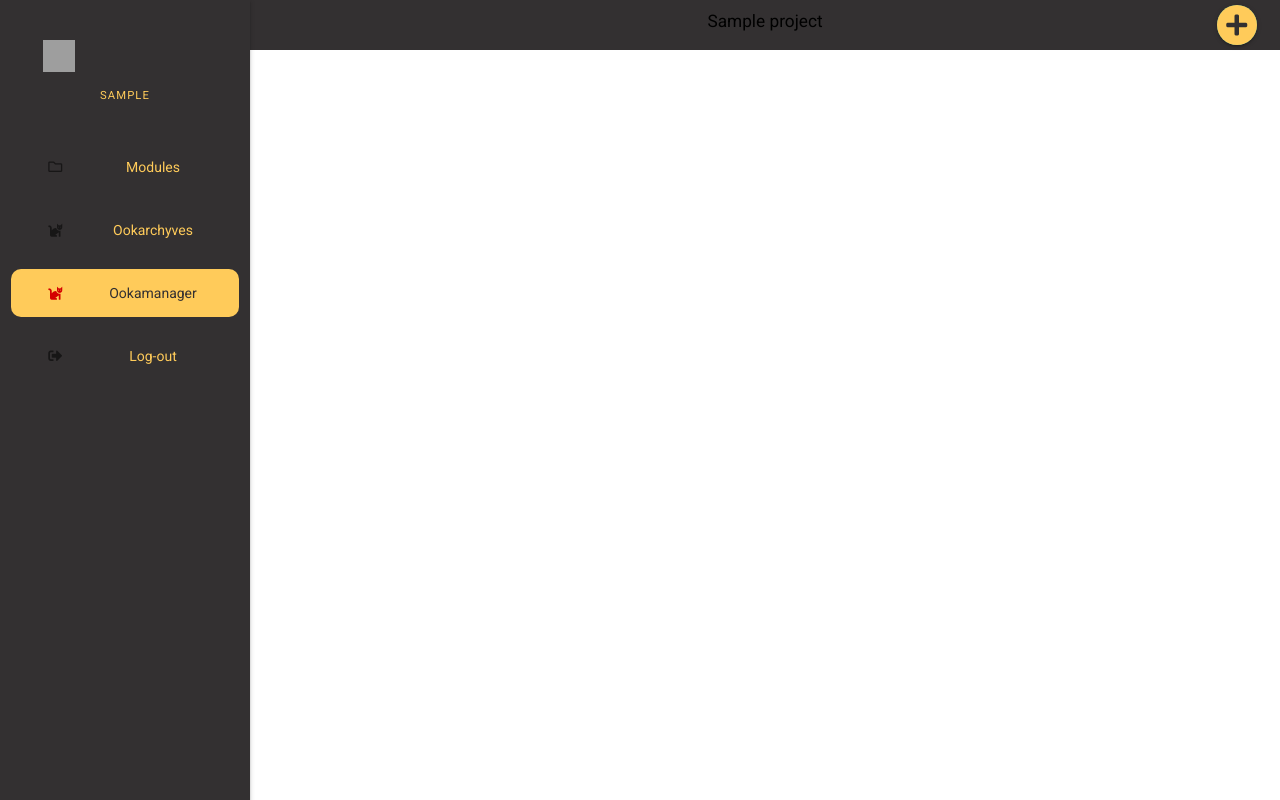
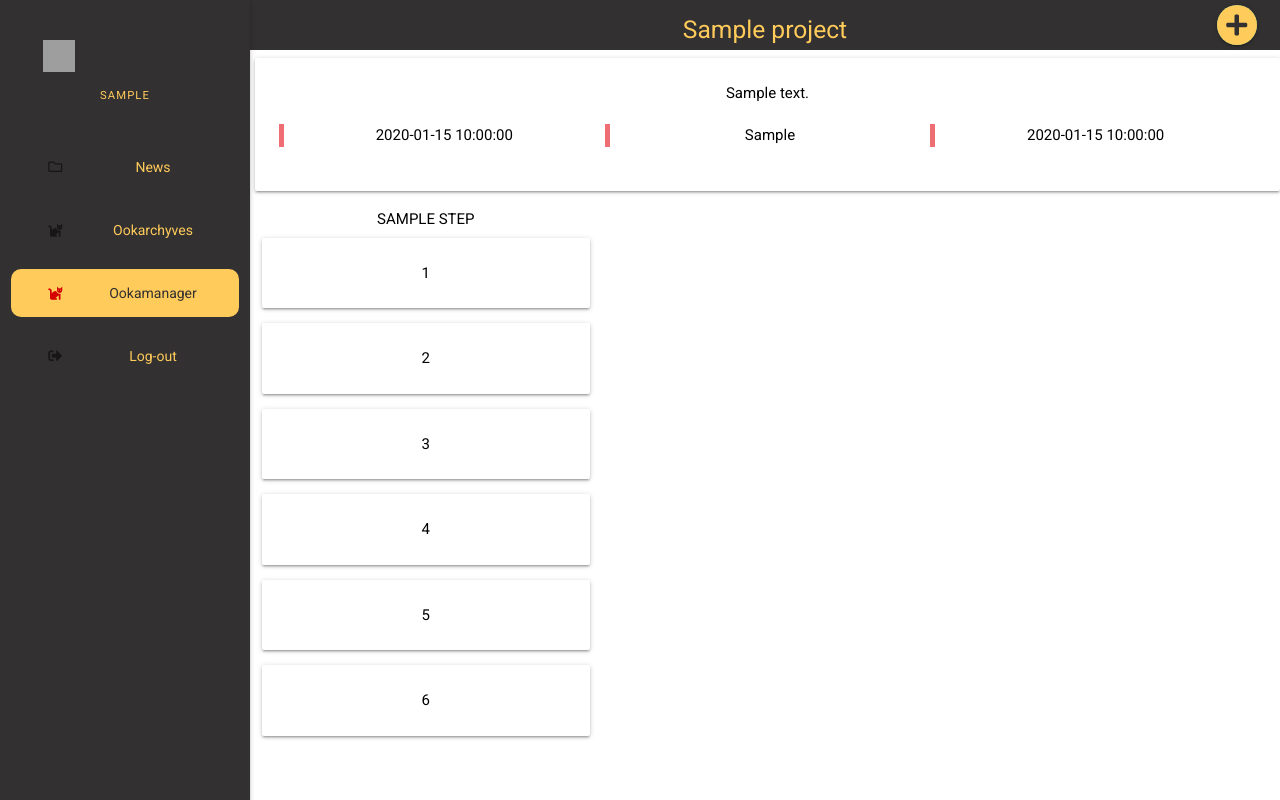
Before and after one commit to MmeOokamy/super-potatoes, a Flask app: page /ookamanager/dashboard/1 in a window 1280 px wide. Run offline with Flask 2, Linux system fonts and the light colour scheme; a user stored in the database is signed in; tables that the repository leaves empty hold one stand-in row (values such as "Sample post"); some libraries are stand-ins or nearby versions; grey boxes are pictures that could not be loaded.

Commit message:
module:OM debut du template pour le dashbord

```diff
--- a/App/ooka_tools.py
+++ b/App/ooka_tools.py
@@ -1,5 +1,7 @@
 import os
+import jinja2
 from datetime import datetime as dt
+
 
 def get_env_variable(name):
    """[summary]
--- a/App/ookamanager/models.py
+++ b/App/ookamanager/models.py
@@ -73,19 +73,19 @@ class Steps(db.Model):
         db.Integer,
         primary_key=True
     )
-    steps_name = db.Column(
+    step_name = db.Column(
         db.String(255),
         nullable=False,
     )
-    steps_order = db.Column(
+    step_order = db.Column(
         db.Integer,
         default = 1,
     )
-    steps_visible = db.Column(
+    step_visible = db.Column(
         db.Integer,
         default = 1,
     )
-    steps_color = db.Column(
+    step_color = db.Column(
         db.String(30),
         nullable=True,
     )
--- a/App/ookamanager/routes.py
+++ b/App/ookamanager/routes.py
@@ -5,7 +5,7 @@ from flask import (
 )
 
 from .. import login_manager
-from .models import db, Projects, Modules
+from .models import db, Projects, Modules, Steps, Status
 from .forms import ProjectForm, ModuleForm
 
 
@@ -19,7 +19,7 @@ NAME_MENU= 'Ookamanager'
 @om_bp.route('/')
 @login_required
 def om_index():
-    projects = Projects.query.all()
+    projects = Projects.query.filter_by(project_user_id=current_user.id).all()
     return render_template('om_i.html', menu_active=NAME_MENU,  projects=projects)
 
 
@@ -75,19 +75,35 @@ def om_module():
 @om_bp.route('/dashboard/<dashboard_id>', methods=['GET', 'POST'])
 @login_required
 def om_dashboard(dashboard_id):
+    # on va chercher le projet
     dashboard = Projects.query.filter_by(id=dashboard_id).first()
-    return render_template(
-        'om_dashboard.html',
-        dashboard = dashboard,
-        menu_active=NAME_MENU
-    )
+    # Les colonnes steps
+    steps = Steps.query.all()
+
+    # Si le projet exist on accede au dashboard
+    if dashboard is not None and dashboard.project_user_id == current_user.id:
+        return render_template(
+            'om_dashboard.html',
+            dashboard = dashboard,
+            steps = steps,
+            menu_active=NAME_MENU
+        )
+    else:
+        # redirection si on entre une numero d'id inconnue
+        return redirect(url_for('ookamanager.om_index'))
+
 
 @om_bp.route('/dashboard/<dashboard_id>/todo', methods=['GET', 'POST'])
 @login_required
 def om_add_todo(dashboard_id):
     dashboard = Projects.query.filter_by(id=dashboard_id).first()
+    if dashboard is not None:
+        return render_template(
+            'om_dashboard.html',
+            dashboard = dashboard,
+            menu_active=NAME_MENU
+        )
     return render_template(
-        'om_dashboard.html',
-        dashboard = dashboard,
-        menu_active=NAME_MENU
+            'om_dashboard.html',
+            menu_active=NAME_MENU
     )
--- a/App/ookamanager/templates/om_dashboard.html
+++ b/App/ookamanager/templates/om_dashboard.html
@@ -1,15 +1,15 @@
 {% extends 'base.html' %}
 
-{% block title %}Main Ookamanager{% endblock %}
+{% block title %}{{dashboard.project_name}}{% endblock %}
 {% block topbar %}
 <header id="top-bar">
-   <h6>{{dashboard}}</h6>
+   <h5>{{dashboard.project_name}}</h5>
    <div class="fixed-action-btn">
       <a class="btn-floating btn">
         <i id="ooka-color" class="fas fa-plus"></i>
       </a>
       <ul>
-        <li><a class="btn-floating red" title="Ajouter une taches" href="{{url_for('ookamanager.om_task')}}">
+        <li><a class="btn-floating red" title="Ajouter une taches" href="{{ url_for('ookamanager.om_add_todo',dashboard_id=dashboard)}}">
          <i class="fas fa-thumbtack"></i>
         </a></li>
 
@@ -18,5 +18,33 @@
 </header>
 {% endblock %}
 {% block body %}
+<!-- Afficher le tableau des projets /!\ projet creer par le compte-->
+<div id="ookamanager-dashboard" class="row">
+  <div class="card-panel ">
+      {{dashboard.project_description}}
+    <div class="row" style="margin-bottom: 0; padding-bottom: 0;">
+      <blockquote class="col s12 m4">{{dashboard.project_create_at}}</blockquote>
+      <blockquote class="col s12 m4">{{dashboard.project_estimation}}</blockquote>
+      <blockquote class="col s12 m4">{{dashboard.project_deadline}}</blockquote>
+    </div>
+  </div>
+
+  {% for s in steps |sort(attribute="step_order") %}
+    <div class="step-colonne col s12 m4 ">
+      <div class="step-head {{s.step_color}}">
+
+        {{s.step_name|upper}}
+      </div>
+      <div class="step-body">
+        <div class="card-panel ">1</div>
+        <div class="card-panel ">2</div>
+        <div class="card-panel ">3</div>
+        <div class="card-panel ">4</div>
+        <div class="card-panel ">5</div>
+        <div class="card-panel ">6</div>
+      </div>
+
+    </div>
+  {% endfor %}
 
 {% endblock %}
--- a/App/ookamanager/templates/om_i.html
+++ b/App/ookamanager/templates/om_i.html
@@ -1,6 +1,6 @@
 {% extends 'base.html' %}
 
-{% block title %}Main Ookamanager{% endblock %}
+{% block title %}Projet de {{current_user}}{% endblock %}
 {% block topbar %}
 <header id="top-bar">
   <div class="fixed-action-btn">
@@ -19,8 +19,7 @@
 </header>
 {% endblock %}
 {% block body %}
-
-<!-- Afficher le tableau des projets -->
+<!-- Afficher le tableau des projets /!\ projet creer par le compte-->
 <div id="ookamanager-body" class="row">
   {% for p in projects %}
       <div class="card col s12" >
--- a/App/routes.py
+++ b/App/routes.py
@@ -1,7 +1,6 @@
-from datetime import datetime as dt
-from werkzeug.exceptions import HTTPException
 from flask import current_app as app, request, json, render_template, redirect, url_for
 from flask_login import current_user, login_required, logout_user
+from werkzeug.exceptions import HTTPException
 
 from .ooka_tools import get_year
 
--- a/App/static/css/style.css
+++ b/App/static/css/style.css
@@ -352,6 +352,9 @@ header, main {
 header#top-bar {
   background-color: var(--bgMenu);
 }
+header#top-bar h5 {
+ color: var(--textMenu);
+}
 
 /********************
 * Page Login
@@ -412,7 +415,7 @@ header#top-bar {
 /********************
 *   OOKAMANAGER
 ********************/
-/* card theme */
+/* card theme om_i*/
 #ookamanager-body {
   margin-right: 10px;
 }
@@ -446,3 +449,11 @@ header#top-bar {
   border: var(--bgMenu) 1px solid;
   border-radius: 20px;
 }
+
+#ookamanager-dashboard .step-colonne {
+  padding: 2px;
+
+}
+#ookamanager-dashboard .step-body{
+  margin: 5px;
+}
--- a/App/templates/base.html
+++ b/App/templates/base.html
@@ -6,7 +6,7 @@
     <meta http-equiv="X-UA-Compatible" content="IE=edge">
     <meta name="viewport" content="width=device-width, initial-scale=1.0">
     <meta name="description" content="Identité Numérique d'une développeuse">
-    <title>Ookamy - {% block title %}{% endblock %}</title>
+    <title>Dev - {% block title %}{% endblock %}</title>
     <link rel="stylesheet" href="{{ url_for('static', filename='css/reset.css') }}">
     <link rel="stylesheet" href="{{ url_for('static', filename='css/style.css') }}">
     <link rel="icon" type="image/ico" href="{{ url_for('static', filename='img/OokaLogo.svg') }}">
--- a/App/templates/modules.html
+++ b/App/templates/modules.html
@@ -1,5 +1,5 @@
 {% extends 'base.html' %}
-{% block title %}Nav !bar teste{% endblock %}
+{% block title %}Nouveaute{% endblock %}
 {% block stylesheet %}
   <style>
     main {
--- a/App/templates/navigation.html
+++ b/App/templates/navigation.html
@@ -9,7 +9,7 @@
             </p>
         </div>
     </li>
-    <li><a class=" {% if menu_active == 'Modules' %} is-active{% endif %}" href="{{ url_for('module') }}"><i class="far fa-folder"></i> Modules</a></li>
+    <li><a class=" {% if menu_active == 'Modules' %} is-active{% endif %}" href="{{ url_for('module') }}"><i class="far fa-folder"></i> News</a></li>
     <li><a class=" {% if menu_active == 'Ookarchyves' %} is-active{% endif %}" href="{{ url_for('ookarchyves.oa_index') }}"><i class="fas fa-cat"></i> Ookarchyves</a></li>
     <li><a class=" {% if menu_active == 'Ookamanager' %} is-active{% endif %}" href="{{ url_for('ookamanager.om_index') }}"><i class="fas fa-cat"></i> Ookamanager</a></li>
     {% if current_user.fuul_powaa() %}
```
